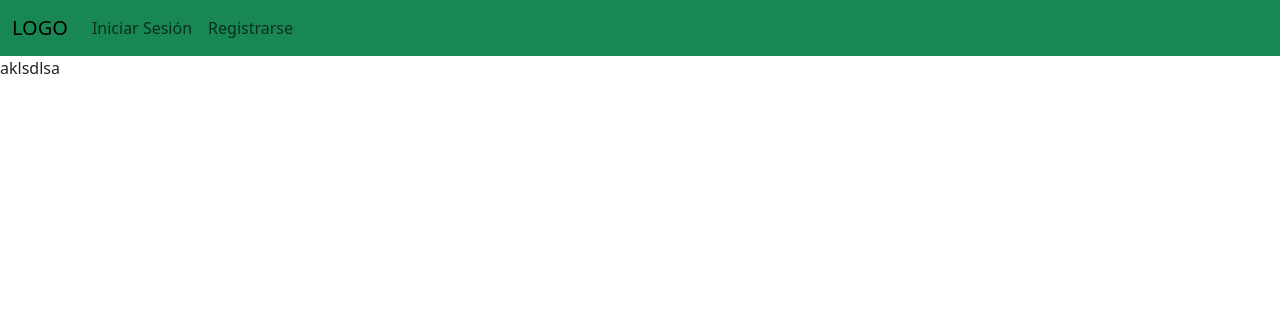
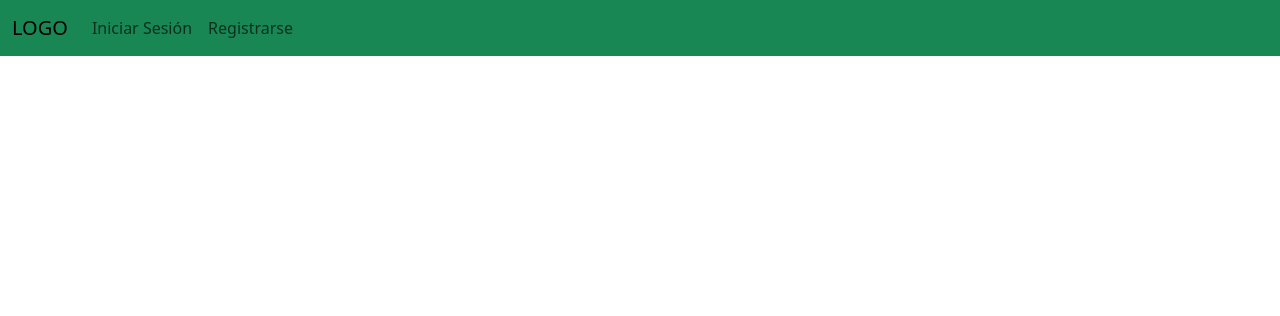
Before and after one commit to neocortex96/TFG, a PHP site: page / in a window 1280 px wide. Shown: the top 316 px of the page. Run offline with PHP 8.4, Linux system fonts and the light colour scheme.

Commit message:
test ofi

```diff
--- a/front/php/index.php
+++ b/front/php/index.php
@@ -45,7 +45,7 @@
 
     <!-- SIDEBAR -->
 
-    aklsdlsa
+
 
 
     <?php
```
